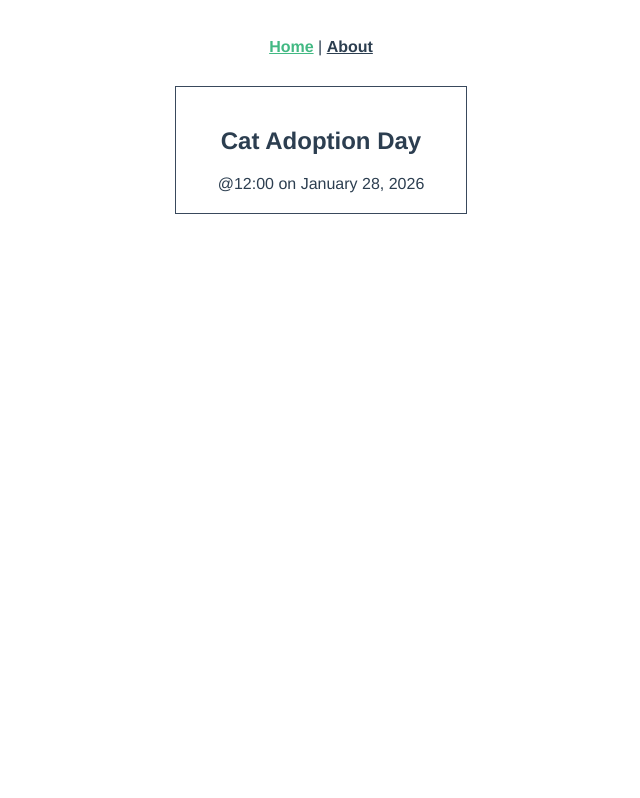
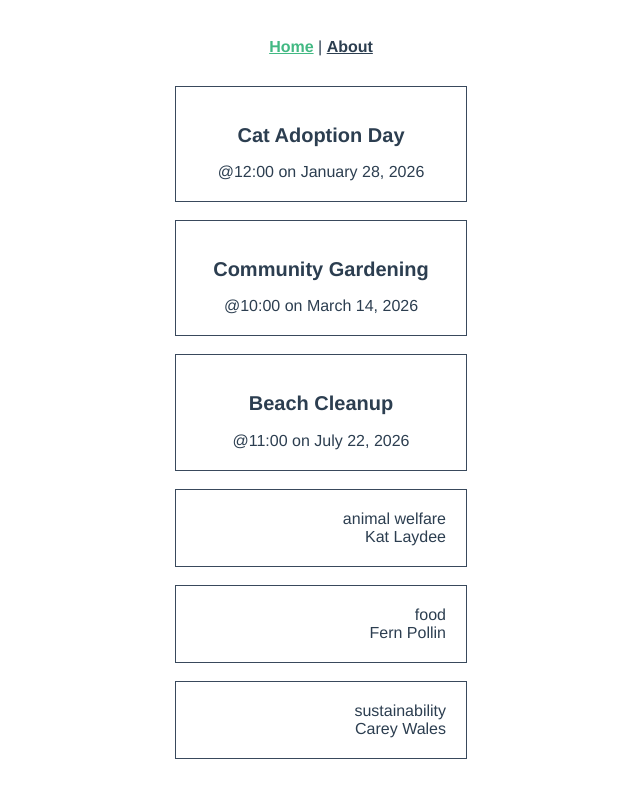
Before and after one commit to lold7/share_lab_frontend, a Vue app: page / in a window 1280 px wide. Shown: the whole page, without its empty margins (319-959 px from the left). Built offline with nearby package versions, Linux system fonts and the light colour scheme; the HTML template or start-up script is replaced by a standard one.

Commit message:
lab2: 8 event list with props

```diff
--- a/src/App.vue
+++ b/src/App.vue
@@ -17,7 +17,7 @@ import { RouterLink, RouterView } from 'vue-router'
   </div>
 </template>
 
-<style scoped>
+<style>
 #layout {
   font-family: Avenir, Helvetica, Arial, sans-serif;
   -webkit-font-smoothing: antialiased;
@@ -38,4 +38,8 @@ nav a {
 nav a.router-link-exact-active {
   color: #42b983;
 }
+
+h2 {
+  font-size: 20px;
+}
 </style>
--- a/src/components/EventCard.vue
+++ b/src/components/EventCard.vue
@@ -1,19 +1,19 @@
 <script setup lang="ts">
-import { ref } from 'vue'
-// defineProps<{
-//   msg: string
-// }>()
-const event = ref({
-  id: 5928101,
-  category: 'animal welfare',
-  title: 'Cat Adoption Day',
-  description: 'Find your new feline friend at this event.',
-  location: 'Meow Town',
-  date: 'January 28, 2026',
-  time: '12:00',
-  petsAllowed: true,
-  organizer: 'Kat Laydee',
-})
+import type { Event } from '@/types'
+defineProps<{
+  event: Event
+}>()
+// const event = ref({
+//   id: 5928101,
+//   category: 'animal welfare',
+//   title: 'Cat Adoption Day',
+//   description: 'Find your new feline friend at this event.',
+//   location: 'Meow Town',
+//   date: 'January 28, 2026',
+//   time: '12:00',
+//   petsAllowed: true,
+//   organizer: 'Kat Laydee'
+// })
 </script>
 
 <template>
--- /dev/null
+++ b/src/components/EventMeta.vue
@@ -0,0 +1,34 @@
+<script setup lang="ts">
+import type { Event } from '@/types'
+defineProps<{
+  event: Event
+}>()
+</script>
+
+<template>
+  <div class="event-class">
+    <div class="event-card">
+      <p class="meta-text">{{ event.category }}</p>
+      <p class="meta-text">{{ event.organizer }}</p>
+    </div>
+  </div>
+</template>
+
+<style scoped>
+.event-class {
+  display: flex;
+  justify-content: center;
+}
+.event-card {
+  padding: 20px;
+  width: 250px;
+  cursor: pointer;
+  border: 1px solid #39495c;
+  margin-bottom: 18px;
+}
+.meta-text {
+  font-size: 16px;
+  text-align: right;
+  margin: 0;
+}
+</style>
--- /dev/null
+++ b/src/types.ts
@@ -0,0 +1,11 @@
+export interface Event {
+  id: number
+  category: string
+  title: string
+  description: string
+  location: string
+  date: string
+  time: string
+  petsAllowed: boolean
+  organizer: string
+}
--- a/src/views/HomeView.vue
+++ b/src/views/HomeView.vue
@@ -1,9 +1,56 @@
 <script setup lang="ts">
 import EventCard from '@/components/EventCard.vue'
+import EventMeta from '@/components/EventMeta.vue'
+import type { Event } from '@/types'
+import { ref } from 'vue'
+const events = ref<Event[]>([
+  {
+    id: 5928101,
+    category: 'animal welfare',
+    title: 'Cat Adoption Day',
+    description: 'Find your new feline friend at this event.',
+    location: 'Meow Town',
+    date: 'January 28, 2026',
+    time: '12:00',
+    petsAllowed: true,
+    organizer: 'Kat Laydee',
+  },
+  {
+    id: 4582797,
+    category: 'food',
+    title: 'Community Gardening',
+    description: 'Join us as we tend to the community edible plants.',
+    location: 'Flora City',
+    date: 'March 14, 2026',
+    time: '10:00',
+    petsAllowed: true,
+    organizer: 'Fern Pollin',
+  },
+  {
+    id: 8419988,
+    category: 'sustainability',
+    title: 'Beach Cleanup',
+    description: 'Help pick up trash along the shore.',
+    location: 'Playa Del Carmen',
+    date: 'July 22, 2026',
+    time: '11:00',
+    petsAllowed: false,
+    organizer: 'Carey Wales',
+  },
+])
 </script>
 
 <template>
-  <div class="home">
-    <EventCard />
+  <div class="events">
+    <EventCard v-for="event in events" :key="event.id" :event="event" />
+    <EventMeta v-for="event in events" :key="event.id" :event="event" />
   </div>
 </template>
+
+<style scoped>
+.events {
+  display: flex;
+  flex-direction: column;
+  align-items: center;
+}
+</style>
```
